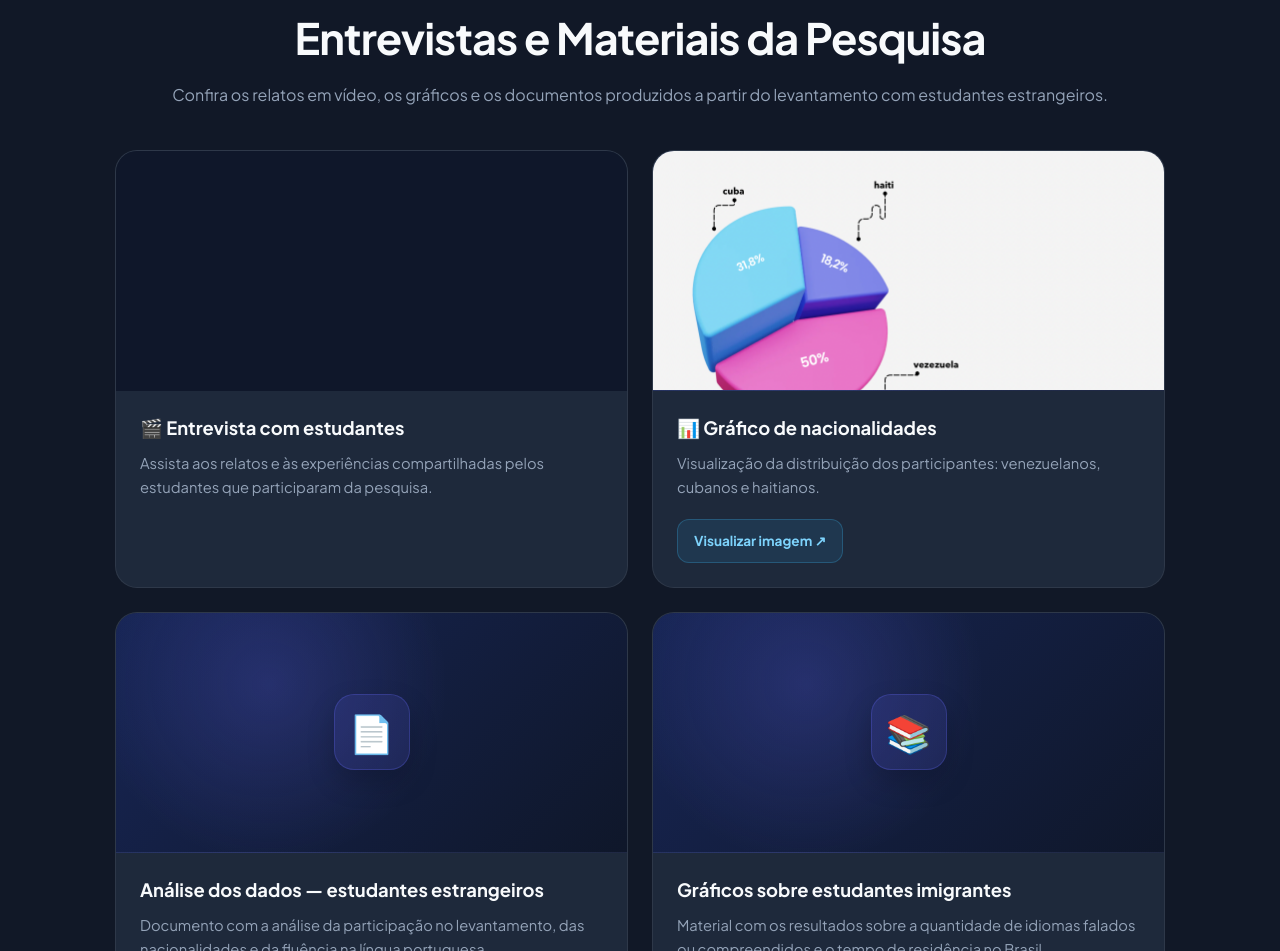
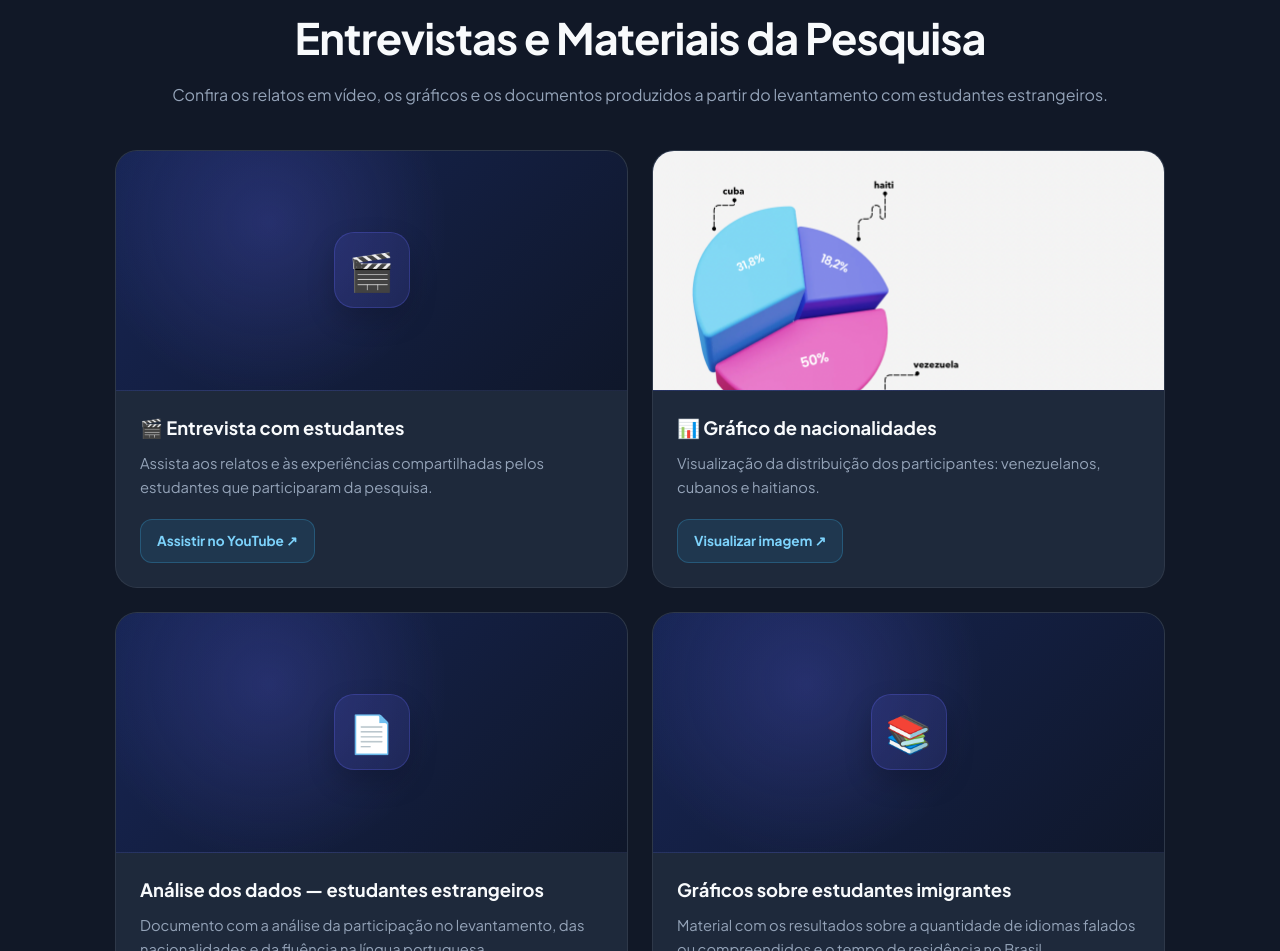
Before and after one commit to igu727/feira-de_ciencias2026, a plain HTML site: page site.ciencia2026/index.html in a window 1280 px wide. Shown: the part 1906-2857 px from the top of the page. Drawn offline with Linux system fonts and the light colour scheme; no server answers.

Commit message:
add o link

```diff
--- a/site.ciencia2026/index.html
+++ b/site.ciencia2026/index.html
@@ -785,17 +785,20 @@
         <div class="materiais-home-grid">
 
 <article class="material-home-card">
-                <!-- Player do YouTube incorporado -->
-                <div class="entrevista-player-wrapper" style="width:100%; height:240px; background:#0f172a;">
-                    <iframe width="100%" height="240" src="" title="Entrevista com estudantes" frameborder="0" allow="accelerometer; autoplay; clipboard-write; encrypted-media; gyroscope; picture-in-picture" allowfullscreen style="display:block; border:0;"></iframe>
+    <div class="material-home-preview">
+        <div class="material-home-icon">🎬</div>
     </div>
-
     <div class="material-home-info">
         <h3>🎬 Entrevista com estudantes</h3>
         <p>
             Assista aos relatos e às experiências compartilhadas
             pelos estudantes que participaram da pesquisa.
         </p>
+        <a class="material-home-link"
+           href="https://www.youtube.com/watch?v=_ZOB3BYvoDI"
+           target="_blank" rel="noopener">
+            Assistir no YouTube ↗
+        </a>
     </div>
 </article>
 
```
Lines whose indentation alone changed are shown as unchanged.
